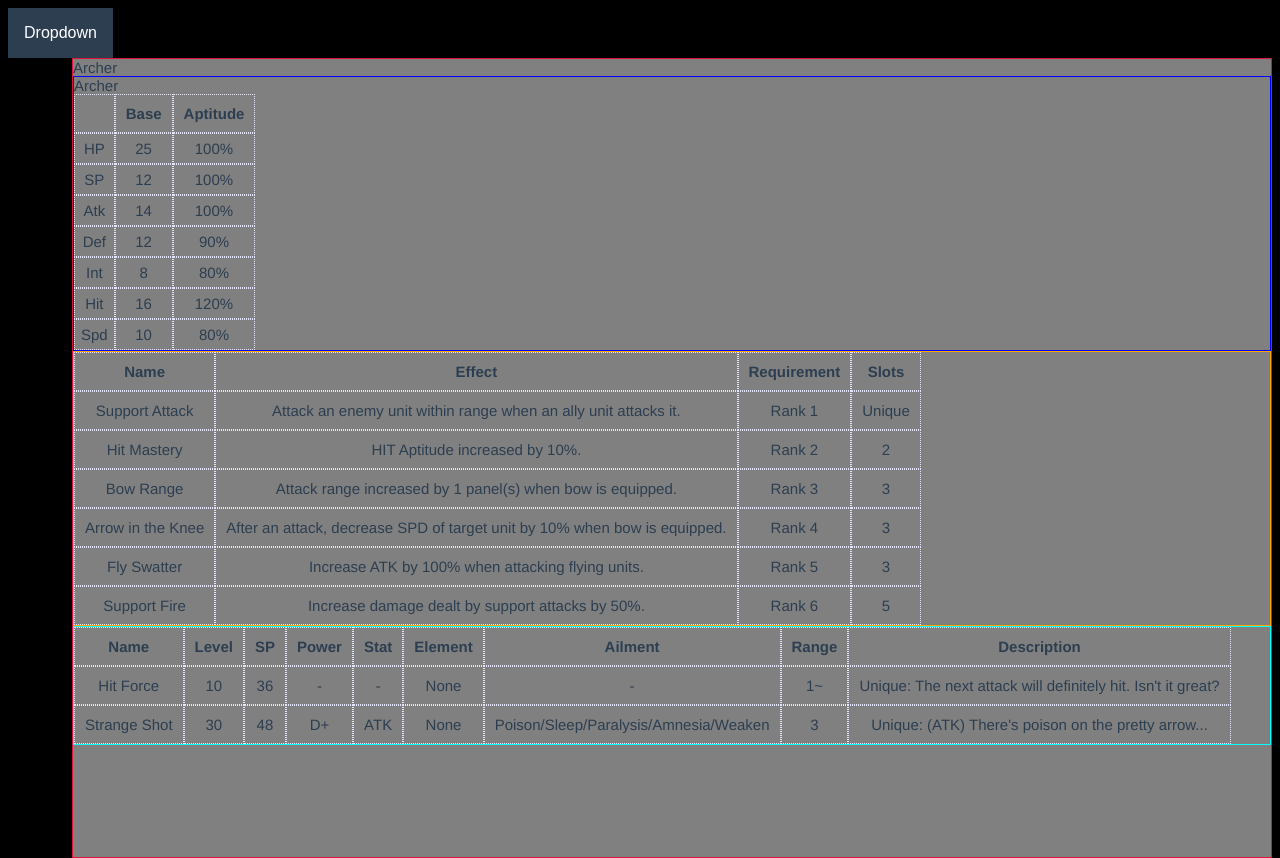
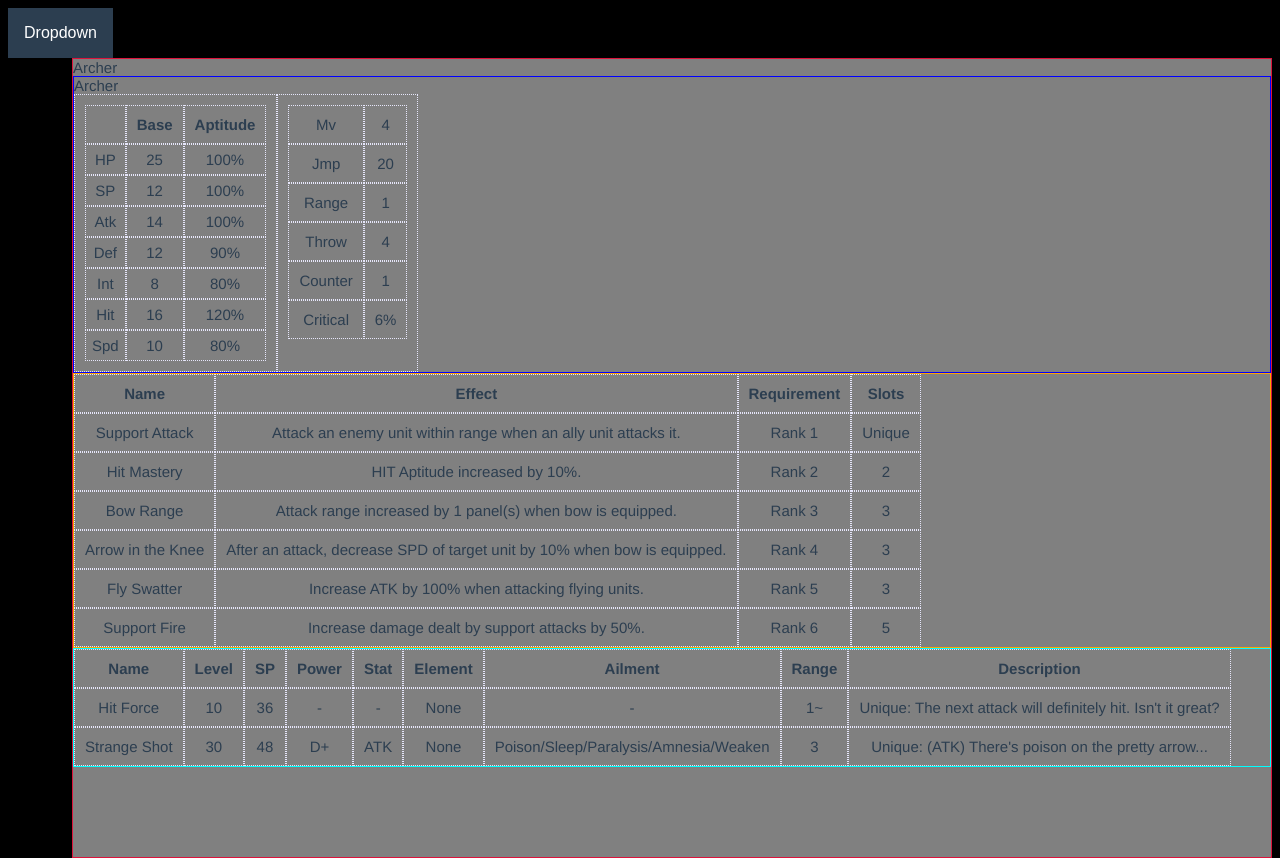
Before and after one commit to Varatnar/disgaea-info, a Vue app: page / in a window 1280 px wide. Built offline with nearby package versions, Linux system fonts and the light colour scheme; the HTML template or start-up script is replaced by a standard one.

Commit message:
Added basic stats rendering

```diff
--- a/src/components/class/TierComponent.vue
+++ b/src/components/class/TierComponent.vue
@@ -1,17 +1,24 @@
 <template>
     <div class="tier-data">
         <span>{{tier.name}}</span>
-        <StatsComponent :stats="tier.stats"/>
+        <div class="cell">
+            <StatsComponent :stats="tier.stats"/>
+        </div>
+        <div class="cell">
+            <BasicStatComponent :stats="tier.stats"/>
+        </div>
     </div>
 </template>
 
 <script lang="ts">
     import { Component, Vue } from "vue-property-decorator";
     import { Tier } from "../../models/Class";
+    import BasicStatComponent from "./stat/BasicStatsComponent.vue";
     import StatsComponent from "./stat/StatsComponent.vue";
 
     @Component({
         components: {
+            BasicStatComponent,
             StatsComponent
         },
         props: {
--- /dev/null
+++ b/src/components/class/stat/BasicStatsComponent.vue
@@ -0,0 +1,59 @@
+<template>
+    <div class="basic-stats-component">
+        <div class="table">
+            <div class="row">
+                <div class="cell">Mv</div>
+                <div class="cell">{{stats.mv}}</div>
+            </div>
+
+            <div class="row">
+                <div class="cell">Jmp</div>
+                <div class="cell">{{stats.jump}}</div>
+            </div>
+
+            <div class="row">
+                <div class="cell">Range</div>
+                <div class="cell">{{stats.range}}</div>
+            </div>
+
+            <div class="row">
+                <div class="cell">Throw</div>
+                <div class="cell">{{stats.throw}}</div>
+            </div>
+
+            <div class="row">
+                <div class="cell">Counter</div>
+                <div class="cell">{{stats.counter}}</div>
+            </div>
+
+            <div class="row">
+                <div class="cell">Critical</div>
+                <div class="cell">{{stats.critical}}%</div>
+            </div>
+        </div>
+    </div>
+</template>
+
+<script lang="ts">
+    import { Component, Vue } from "vue-property-decorator";
+    import { Stats } from "../../../models/Class";
+
+    @Component({
+        props: {
+            stats: {
+                type: Object as () => Stats,
+                required: true
+            }
+        }
+    })
+    export default class BasicStatComponent extends Vue {
+
+    }
+</script>
+
+<style scoped>
+
+    .basic-stats-component {
+    }
+
+</style>
--- a/src/components/class/stat/StatsComponent.vue
+++ b/src/components/class/stat/StatsComponent.vue
@@ -1,4 +1,5 @@
 <template>
+    <div class="stats-component">
         <div class="table">
             <div class="row">
                 <div class="cell">
@@ -14,6 +15,7 @@
             <StatComponent row-name="Int" :stat="stats.int"/>
             <StatComponent row-name="Hit" :stat="stats.hit"/>
             <StatComponent row-name="Spd" :stat="stats.spd"/>
+        </div>
     </div>
 </template>
 
@@ -38,4 +40,7 @@
 
 <style scoped>
 
+    .stats-component {
+    }
+
 </style>
```
Lines whose indentation alone changed are shown as unchanged.
